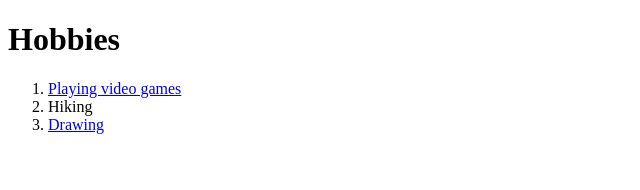
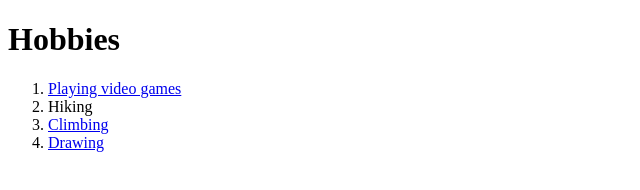
Before and after one commit to tdinh90/Study, a plain HTML site: page Hobbies.html in a window 1280 px wide. Shown: the full height of the page, 0-640 px from the left. Drawn offline with Linux system fonts and the light colour scheme.

Commit message:
Update Hobbies.html

```diff
--- a/Hobbies.html
+++ b/Hobbies.html
@@ -11,7 +11,9 @@
   <ol>
     <li><a href="https://www.youtube.com/watch?v=BhAk2b-SaQw">Playing video games</a></li>
     <li>Hiking</li>
+    <li><a href="https://www.instagram.com/darkxinteng/">Climbing</a></li>
     <li><a href="https://www.youtube.com/watch?v=pkkxhV2fRmY&t=1s">Drawing</a></li>
+
   </ol>
 </body>
 
```
